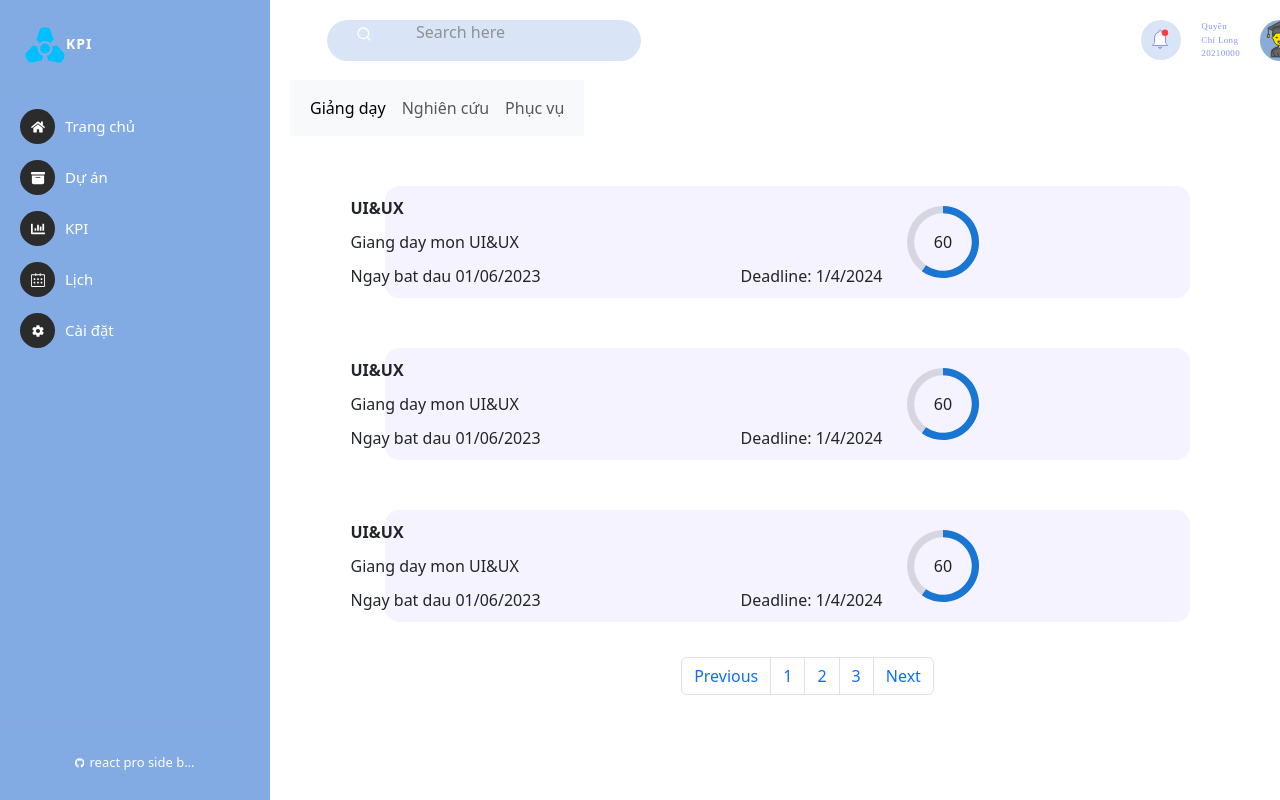
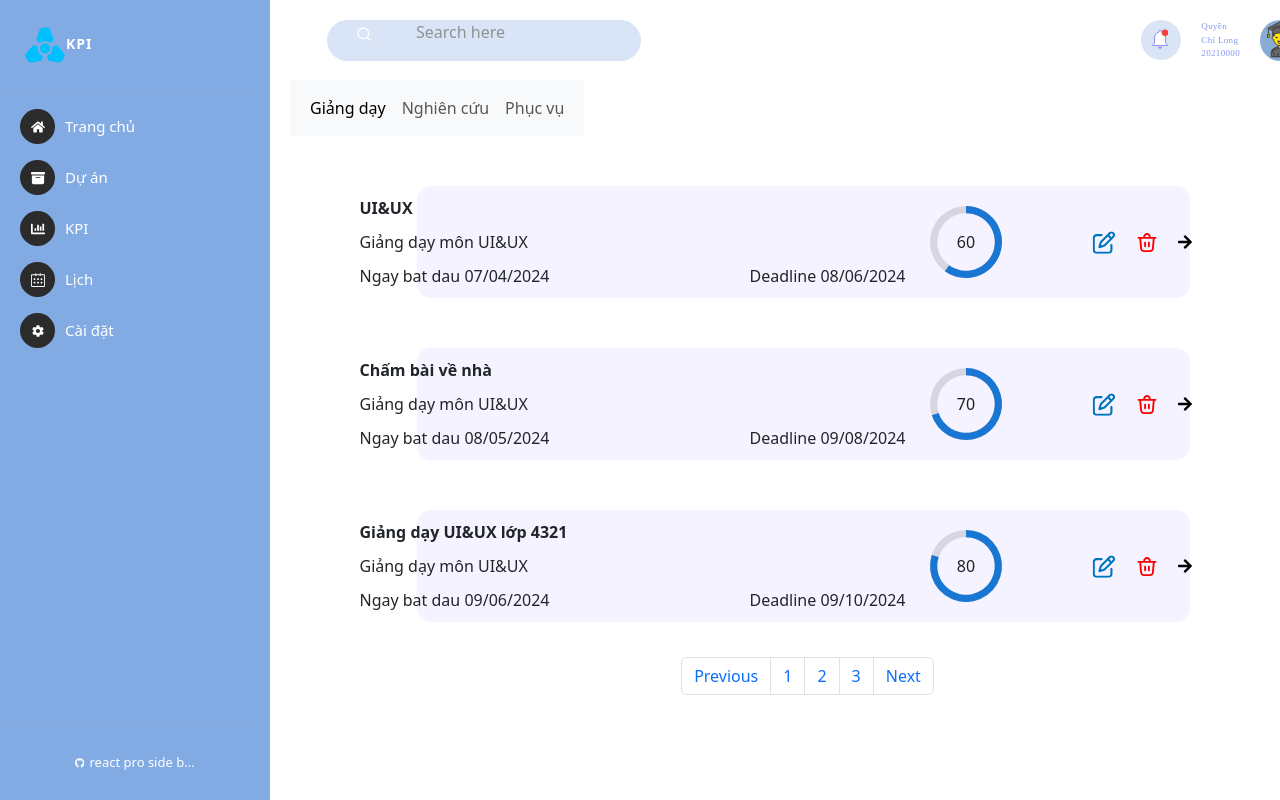
Before and after one commit to iaht211/UIUX-2023.2, a React (Create React App) app: page /kpi/giangday in a window 1280 px wide. Built offline with nearby package versions, Linux system fonts and the light colour scheme.

Commit message:
Update KPI component

```diff
--- a/src/components/KPI/GiangDay.js
+++ b/src/components/KPI/GiangDay.js
@@ -1,114 +1,34 @@
 import NavBar from "./NavBar";
 import './GiangDay.scss';
 
-import { Gauge } from '@mui/x-charts/Gauge';
 import Pagnination from "./Pagnination";
-import { useNavigate } from "react-router-dom";
+import React, { useState } from 'react';
+import ItemKPI from "./ItemKPI";
 
 const GiangDay = () => {
-    const navigate = useNavigate();
+
+    const [items, setItems] = useState([
+        { id: 1, name: 'UI&UX', start_date: '07/04/2024', end_date: '08/06/2024', description: "Giảng dạy môn UI&UX", score: 60 },
+        { id: 2, name: 'Chấm bài về nhà', start_date: '08/05/2024', end_date: '09/08/2024', description: "Giảng dạy môn UI&UX", score: 70 },
+        { id: 3, name: 'Giảng dạy UI&UX lớp 4321', start_date: '09/06/2024', end_date: '09/10/2024', description: "Giảng dạy môn UI&UX", score: 80 },
+    ]);
+
+    const handleRemove = (id) => {
+        setItems(items.filter(item => item.id !== id));
+    };
+
     return (
         <div className="giangday-container">
             <div className="navbar-container">
                 <NavBar></NavBar>
             </div>
-            <div className="content-1" onClick={() => navigate("/kpi/giangday/chitiet")}>
-                <div className="left-content-1">
 
-                    <div className="header">
-                        <span>UI&UX</span>
-                    </div>
-                    <div className="content">
-                        <span>Giang day mon UI&UX</span>
-                    </div>
-
-                    <div className="time">
-                        <div className="start">
-                            Ngay bat dau 01/06/2023
-                        </div>
-                        <div className="deadline">
-                            Deadline: 1/4/2024
-                        </div>
-                    </div>
-                </div>
-
-                <div className="right-content-1">
-
-                    <Gauge
-                        value={60}
-                        startAngle={0}
-                        endAngle={360}
-                        innerRadius="80%"
-                        outerRadius="100%"
-                    // ...
-                    />
-                </div>
-            </div>
-
-            <div className="content-1">
-                <div className="left-content-1">
-
-                    <div className="header">
-                        <span>UI&UX</span>
-                    </div>
-                    <div className="content">
-                        <span>Giang day mon UI&UX</span>
-                    </div>
-
-                    <div className="time">
-                        <div className="start">
-                            Ngay bat dau 01/06/2023
-                        </div>
-                        <div className="deadline">
-                            Deadline: 1/4/2024
-                        </div>
-                    </div>
-                </div>
-
-                <div className="right-content-1">
-
-                    <Gauge
-                        value={60}
-                        startAngle={0}
-                        endAngle={360}
-                        innerRadius="80%"
-                        outerRadius="100%"
-                    // ...
-                    />
-                </div>
-            </div>
-
-            <div className="content-1">
-                <div className="left-content-1">
-
-                    <div className="header">
-                        <span>UI&UX</span>
-                    </div>
-                    <div className="content">
-                        <span>Giang day mon UI&UX</span>
-                    </div>
-
-                    <div className="time">
-                        <div className="start">
-                            Ngay bat dau 01/06/2023
-                        </div>
-                        <div className="deadline">
-                            Deadline: 1/4/2024
-                        </div>
-                    </div>
-                </div>
-
-                <div className="right-content-1">
-
-                    <Gauge
-                        value={60}
-                        startAngle={0}
-                        endAngle={360}
-                        innerRadius="80%"
-                        outerRadius="100%"
-                    // ...
-                    />
-                </div>
+            <div className="content">
+                <ul>
+                    {items.map(item => (
+                        <ItemKPI item={item} onRemove={handleRemove} />
+                    ))}
+                </ul>
             </div>
 
             <div className="pagnination">
--- /dev/null
+++ b/src/components/KPI/ItemKPI.js
@@ -0,0 +1,79 @@
+import { Gauge } from '@mui/x-charts/Gauge';
+import { useNavigate } from "react-router-dom";
+import React, { useState } from 'react';
+import './ItemKPI.scss';
+import edit_task_kpi from '../../assets/edit_task_kpi.svg';
+import delete_task_kpi from '../../assets/delete_task_kpi.svg';
+import { FaArrowRight } from "react-icons/fa";
+import { Link } from "react-router-dom";
+
+const ItemKPI = ({ item, onRemove }) => {
+    const navigate = useNavigate();
+
+    const item_kpi_state = {
+        id: item.id,
+        name: item.name,
+        start_date: item.start_date,
+        end_date: item.end_date,
+        description: item.description,
+        score: item.score
+    }
+
+    const handleClick = () => {
+        navigate("/kpi/giangday/chitiet", { state: item_kpi_state });
+    };
+
+    return (
+        <div className="content-1">
+            <div className="left-content-1">
+
+                <div className="header">
+                    <span>{item.name}</span>
+                </div>
+                <div className="content">
+                    <span>{item.description}</span>
+                </div>
+
+                <div className="time">
+                    <div className="start">
+                        Ngay bat dau {item.start_date}
+                    </div>
+                    <div className="deadline">
+                        Deadline {item.end_date}
+                    </div>
+                </div>
+            </div>
+
+            <div className="right-content-1">
+                <div className='chart'>
+                    <Gauge
+                        value={item.score}
+                        startAngle={0}
+                        endAngle={360}
+                        innerRadius="80%"
+                        outerRadius="100%"
+                    // ...
+                    />
+
+                </div>
+
+                <div className='edit-delete-button'>
+                    <button className='edit-button-kpi'>
+                        <img style={{ width: 24, height: 24 }} src={edit_task_kpi} />
+                    </button>
+                    <button className='delete-button-kpi' onClick={() => onRemove(item.id)}>
+                        <img style={{ width: 24, height: 24 }} src={delete_task_kpi} />
+                    </button>
+
+                    <button className='navigate-button-kpi' onClick={handleClick}>
+                        <FaArrowRight />
+                    </button>
+
+                </div>
+            </div>
+        </div>
+
+    )
+}
+
+export default ItemKPI;
--- /dev/null
+++ b/src/components/KPI/ItemKPI.scss
@@ -0,0 +1,82 @@
+.content-1 {
+    display: flex;
+    margin-left: 95px;
+    padding: 10px 20px 10px 0px;
+    border-radius: 14px;
+    background: #F4F3FF;
+    margin-top: 50px;
+    margin-right: 70px;
+    justify-content: center;
+    cursor: pointer;
+
+    .left-content-1 {
+        display: flex;
+        flex-direction: column;
+        gap: 10px;
+        justify-content: center;
+        margin-left: -202px;
+
+        .header {
+            font-weight: bold;
+
+        }
+
+        .time {
+            display: flex;
+            gap: 200px;
+
+            .start {}
+
+            .deadline {}
+        }
+    }
+
+    .right-content-1 {
+        display: flex;
+
+        .chart {
+            // width: 120px;
+            margin-right: 60px;
+
+            .MuiGauge-root {
+                width: 120px;
+            }
+        }
+
+        .edit-delete-button {
+            display: flex;
+            // margin-left: 100px;
+
+            .edit-button-kpi {
+                background-color: #F4F3FF;
+                border: none;
+                margin-right: 7px;
+            }
+
+            .delete-button-kpi {
+                border: none;
+                background-color: #F4F3FF;
+            }
+
+            .navigate-button-kpi {
+                display: inline-flex;
+                align-items: center;
+                justify-content: center;
+                width: 40px;
+                padding: 0;
+                margin: 0;
+                border: none;
+                background-color: transparent;
+                cursor: pointer;
+
+                .fa-arrow-right {
+                    font-size: 24px;
+                    color: currentColor;
+                }
+            }
+
+
+        }
+    }
+
+}
--- a/src/components/KPI/KPIDetail.js
+++ b/src/components/KPI/KPIDetail.js
@@ -5,34 +5,40 @@ import { Gauge, gaugeClasses } from '@mui/x-charts/Gauge';
 import React, { useState } from 'react';
 import Item from './Item';
 import plus from '../../assets/plus.svg';
+import { useLocation } from 'react-router-dom';
 
 const KPIDetail = () => {
+
     const [items, setItems] = useState([
         { id: 1, name: 'Write Report', date: '07/04/2024', numbers: '735 words' },
         { id: 2, name: 'Chấm bài về nhà', date: '08/05/2024', numbers: '30 bài' },
         { id: 3, name: 'Giảng dạy UI&UX lớp 4321', date: '09/06/2024', numbers: '100 tiết' },
     ]);
 
+    const location = useLocation();
+    const itemKPI = location.state;
+
     const handleRemove = (id) => {
         setItems(items.filter(item => item.id !== id));
     };
+
     return (
         <div className="kpi-detail-container">
             <div className='content-1'>
                 <div className="infor-kpi">
                     <div className="header">
-                        <span>UI&UX</span>
+                        <span>{itemKPI.name}</span>
                     </div>
                     <div className="content">
-                        <span>Giang day mon UI&UX</span>
+                        <span>{itemKPI.description}</span>
                     </div>
 
                     <div className="time">
                         <div className="start">
-                            Ngay bat dau 01/06/2023
+                            Ngay bat dau {itemKPI.start_date}
                         </div>
                         <div className="deadline">
-                            Deadline: 1/4/2024
+                            Deadline {itemKPI.end_date}
                         </div>
                     </div>
                 </div>
@@ -50,7 +56,7 @@ const KPIDetail = () => {
 
             <div className="chart">
                 <Gauge
-                    value={60}
+                    value={itemKPI.score}
                     startAngle={0}
                     endAngle={360}
                     innerRadius="80%"
```
Also changed, not shown: src/components/KPI/AddTask.js (added), src/components/KPI/AddTask.scss (added).
